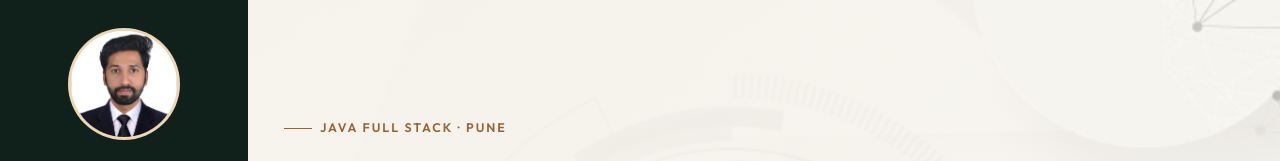
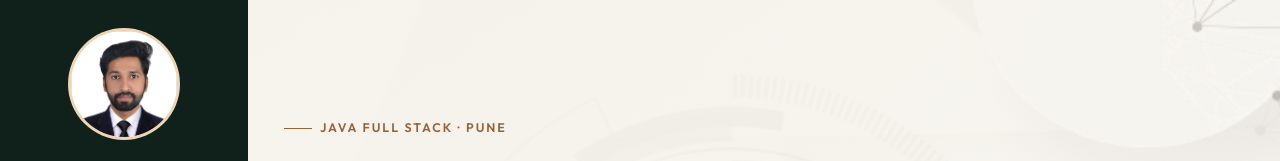
Before and after one commit to shubhamshindes/Shubham-portfolio, a plain HTML site: page index.html in a window 1280 px wide. Shown: the top 161 px of the page. Drawn offline with Linux system fonts and the light colour scheme.

Commit message:
Paspport pic fix

```diff
--- a/assets/css/style.css
+++ b/assets/css/style.css
@@ -68,7 +68,7 @@ h1, h2, h3, h4, h5 {
   width: 112px;
   height: 112px;
   object-fit: cover;
-  object-position: center 18%;
+  object-position: center;
   border-radius: 50%;
   border: 3px solid rgba(232, 196, 148, 0.7);
   background: #fff;
--- a/index.html
+++ b/index.html
@@ -80,7 +80,7 @@
 
   <aside class="rail">
     <a href="#intro" class="brand">
-      <img src="/assets/img/Passport.jpg" alt="Shubham Shinde profile photo">
+      <img src="/assets/img/profile-photo.jpg" alt="Portrait of Shubham Shinde" width="900" height="900">
       <strong>Shubham Shinde</strong>
       <span>Software Engineer</span>
     </a>
```
Also changed, not shown: assets/img/profile-photo.jpg (added).
